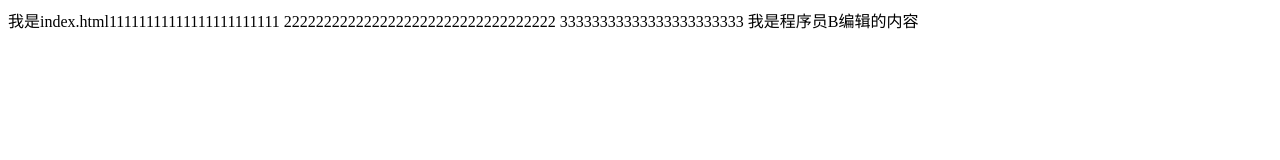
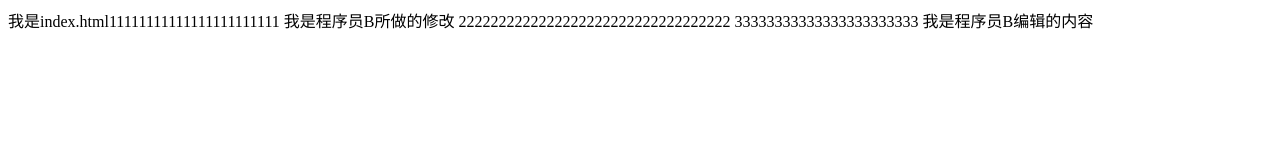
Before and after one commit to pinpin-coder/git-demo, a plain HTML site: page index.html in a window 1280 px wide. Drawn offline with Linux system fonts and the light colour scheme.

Commit message:
程序员B修改index.html文件

```diff
--- a/index.html
+++ b/index.html
@@ -5,7 +5,7 @@
 		<title></title>
 	</head>
 	<body>
-		我是index.html11111111111111111111111
+		我是index.html11111111111111111111111 我是程序员B所做的修改
 		2222222222222222222222222222222222
 		33333333333333333333333
 		我是程序员B编辑的内容
```
